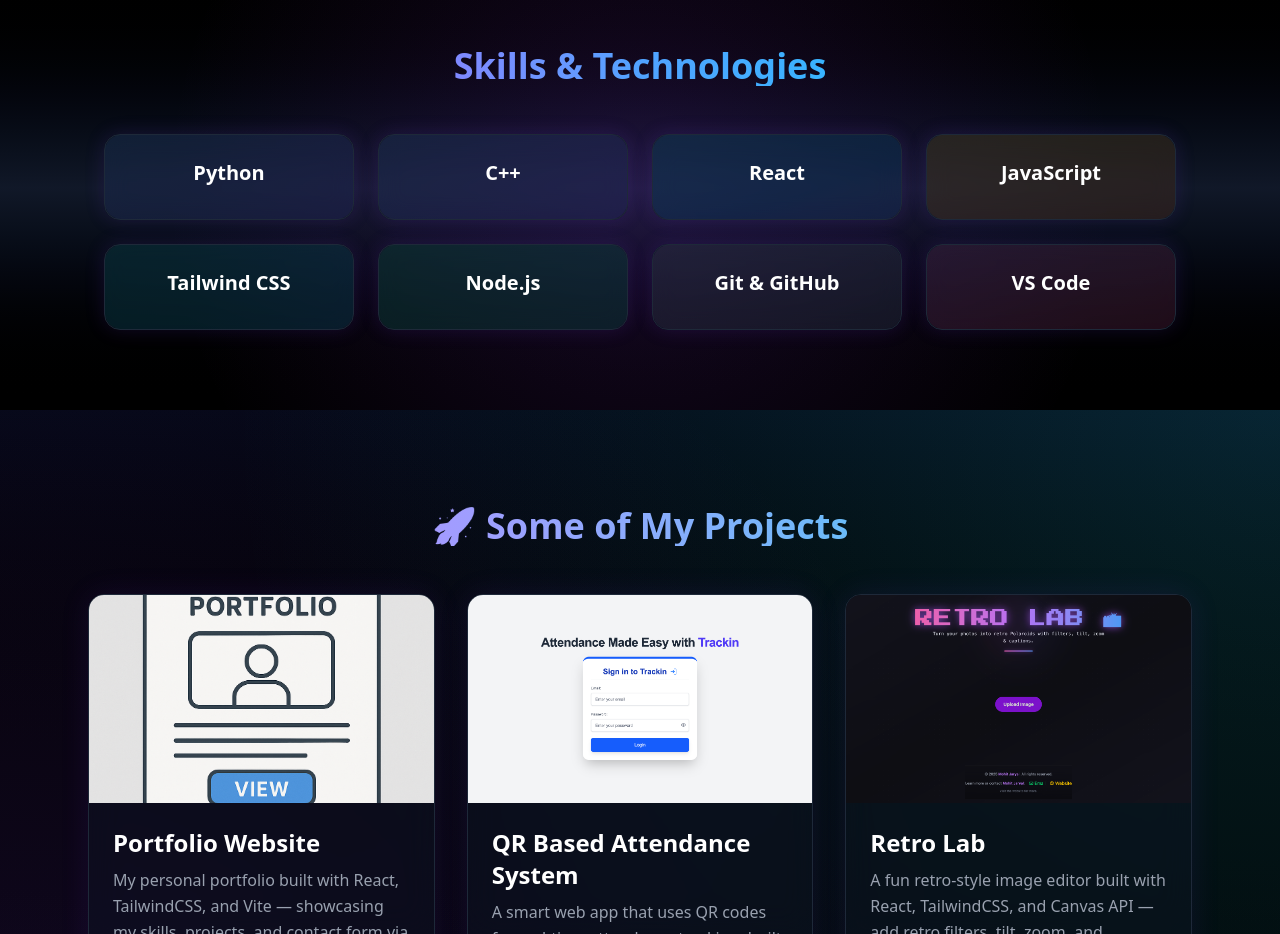
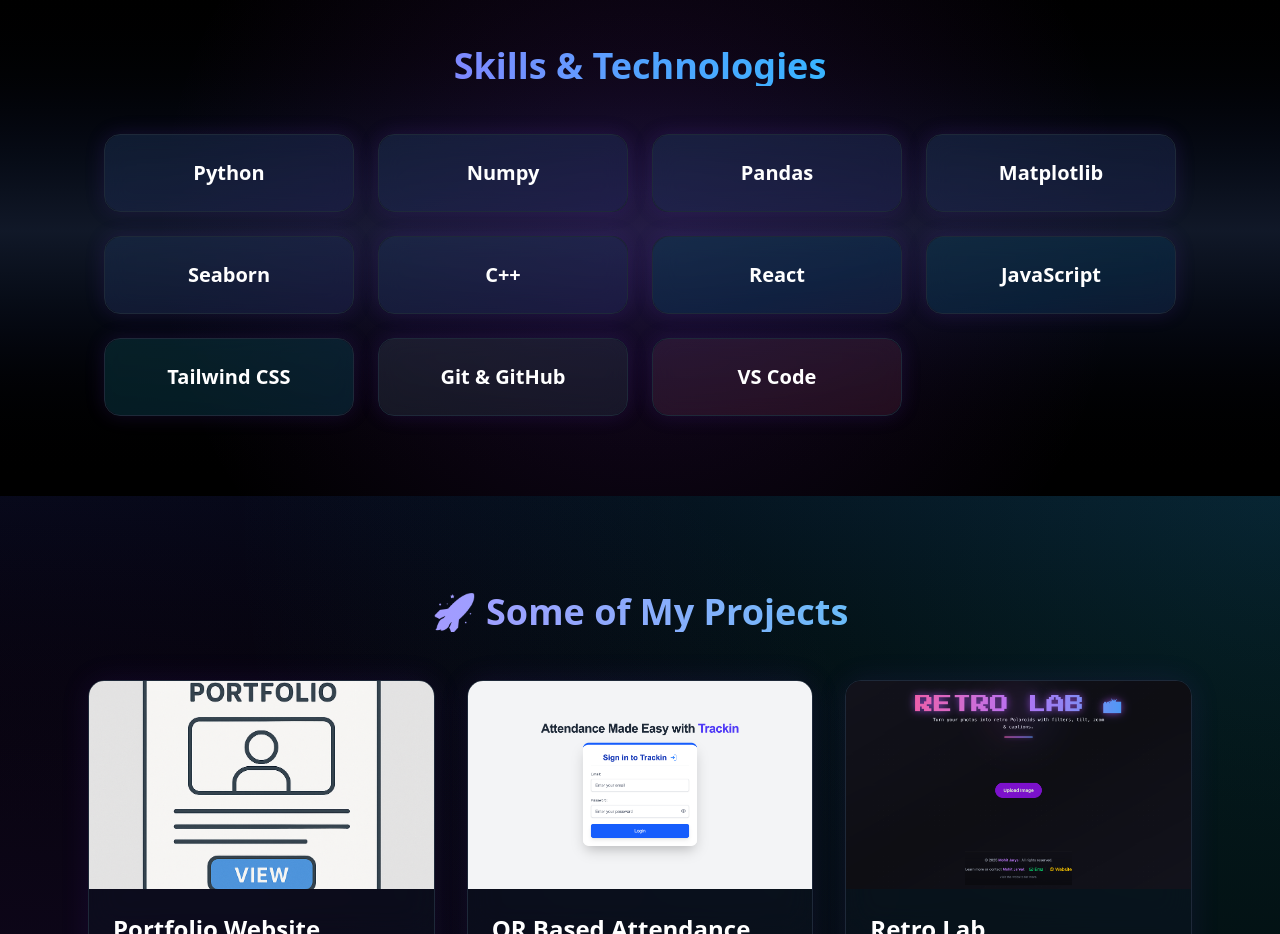
Before and after one commit to mohitjaryal/my-portfolio, a React (Vite) app in the folder portfolio/: page / in a window 1280 px wide. Shown: the part 1260-2194 px from the top of the page. Built offline with nearby package versions, Linux system fonts and the light colour scheme.

Commit message:
Update Skills.jsx

```diff
--- a/portfolio/src/components/Skills.jsx
+++ b/portfolio/src/components/Skills.jsx
@@ -3,15 +3,17 @@ import { motion } from "framer-motion";
 
 const SKILLS = [
   { name: "Python", color: "from-blue-400 to-indigo-500" },
+  { name: "Numpy", color: "from-blue-400 to-indigo-500" },
+  { name: "Pandas", color: "from-blue-400 to-indigo-500" },
+  { name: "Matplotlib", color: "from-blue-400 to-indigo-500" },
+    { name: "Seaborn", color: "from-blue-400 to-indigo-500" },
   { name: "C++", color: "from-blue-400 to-indigo-500" },
   { name: "React", color: "from-cyan-400 to-blue-500" },
-  { name: "JavaScript", color: "from-yellow-400 to-orange-500" },
+  { name: "JavaScript", color: "from-cyan-400 to-blue-500" },
   { name: "Tailwind CSS", color: "from-teal-400 to-cyan-500" },
-  { name: "Node.js", color: "from-green-400 to-emerald-500" },
   { name: "Git & GitHub", color: "from-gray-400 to-gray-500" },
   { name: "VS Code", color: "from-pink-400 to-rose-500" },
 ];
-
 
 export default function Skills() {
   return (
@@ -19,7 +21,7 @@ export default function Skills() {
       id="skills"
       className="relative py-20 bg-gradient-to-b from-black via-gray-900 to-black overflow-hidden"
     >
-      {/* glowing background accent */}
+      {/* glowing background */}
       <div className="absolute inset-0 bg-[radial-gradient(circle_at_center,rgba(147,51,234,0.15),transparent_70%)]" />
 
       <div className="relative max-w-6xl mx-auto px-6 md:px-10 text-center">
@@ -53,17 +55,6 @@ export default function Skills() {
               <h3 className="relative text-xl font-semibold text-white z-10">
                 {skill.name}
               </h3>
-              <p
-                className={`relative mt-2 text-sm font-medium ${
-                  skill.level === "Advanced"
-                    ? "text-green-400"
-                    : skill.level === "Intermediate"
-                    ? "text-yellow-400"
-                    : "text-gray-400"
-                }`}
-              >
-                {skill.level}
-              </p>
             </motion.div>
           ))}
         </div>
```
